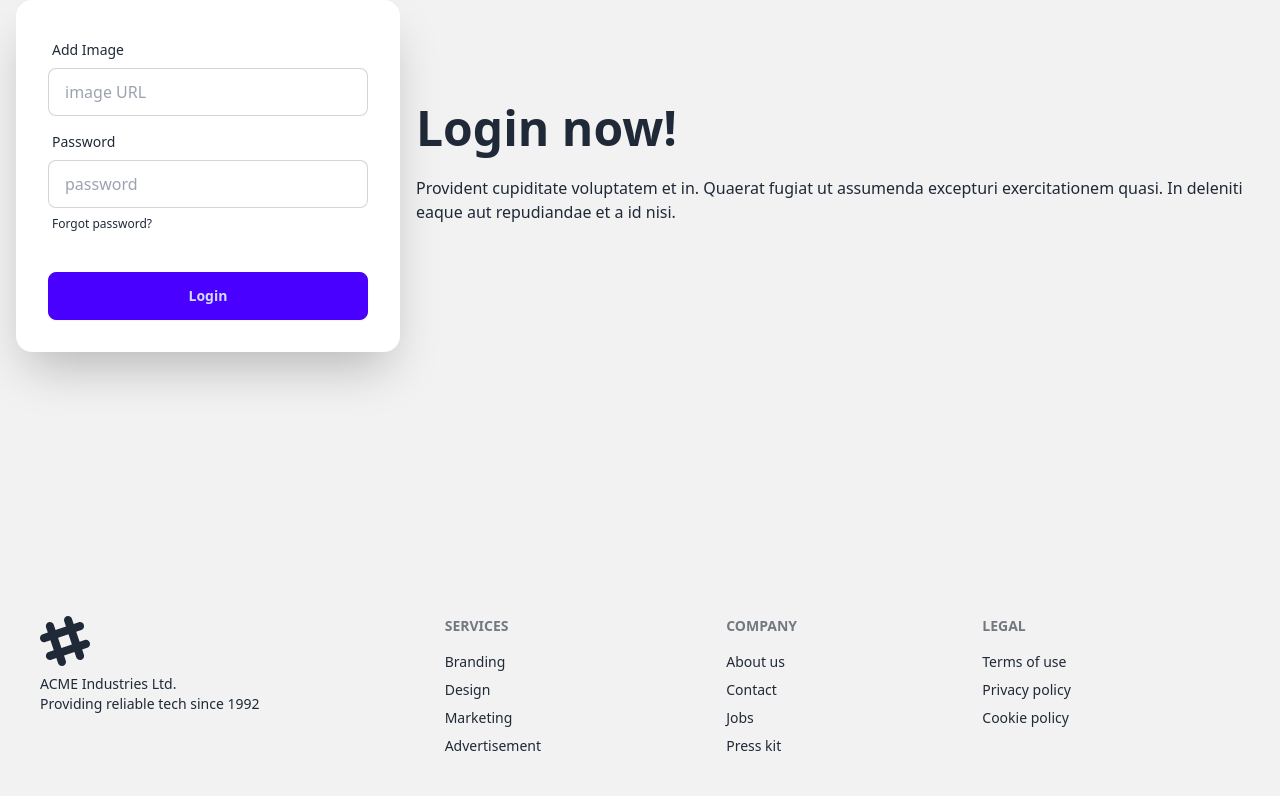
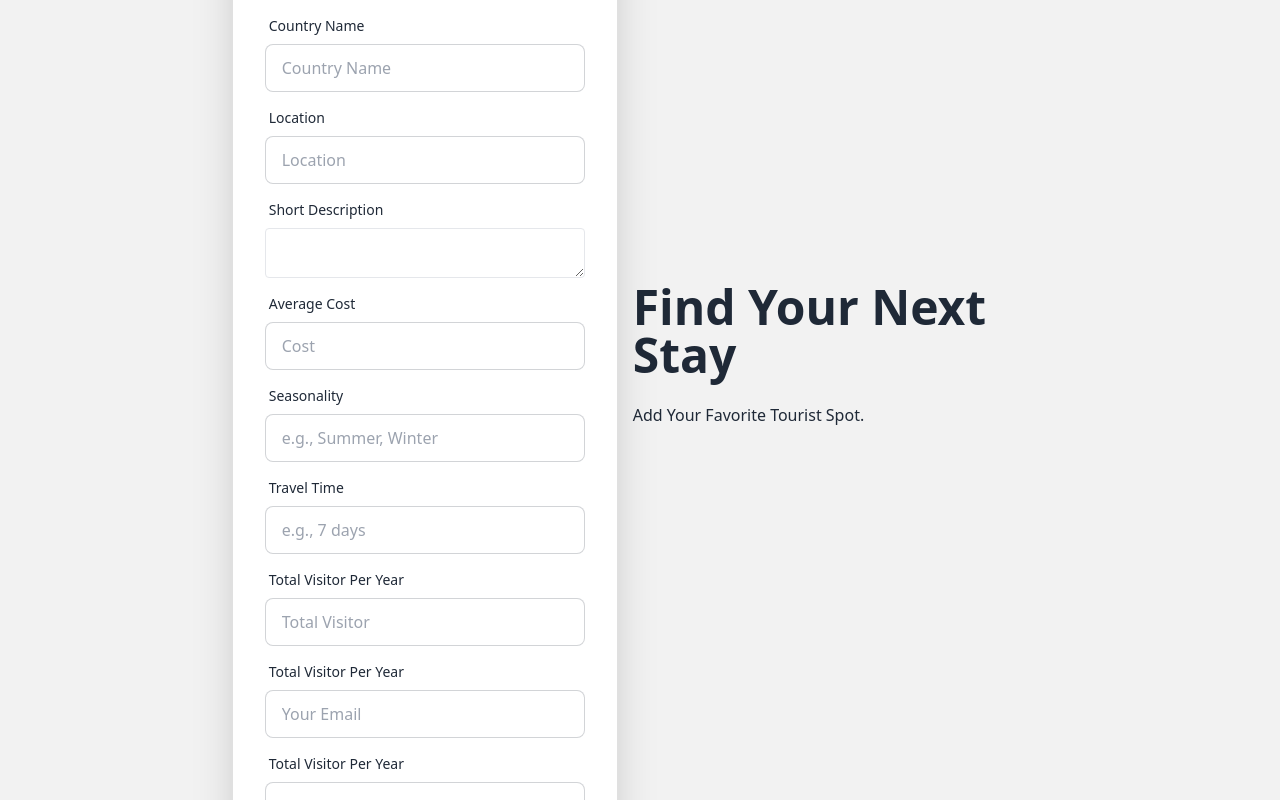
Before and after one commit to abdullah-al-mohammad/tourism-management-client, a React (Vite) app: page /addSpot in a window 1280 px wide. Shown: the part 320-1120 px from the top of the page. Built offline with nearby package versions, Linux system fonts and the light colour scheme; no server answers.

Commit message:
add spot and send data to mongodb

```diff
--- a/src/components/pages/addSpot/AddSpot.jsx
+++ b/src/components/pages/addSpot/AddSpot.jsx
@@ -1,35 +1,141 @@
 import React from 'react';
+import { useState } from 'react'
+import { CgPassword } from 'react-icons/cg';
 
 const AddSpot = () => {
+
+    // const [formData, setFormData] = useState({
+    //     url: '',
+    //     spot: '',
+    //     country: '',
+    //     location: '',
+    //     description: '',
+    //     cost: '',
+    //     season: '',
+    //     time: '',
+    //     visitor: ''
+    // });
+
+    // const handleChange = (e) => {
+    //     const { name, value } = e.target;
+    //     setFormData({
+    //         ...formData,
+    //         [name]: value
+    //     });
+    // };
+
+    const handleSubmit = (e) => {
+        e.preventDefault();
+        const form = new FormData(e.currentTarget)
+        const url = form.get('url')
+        const spot = form.get('spot')
+        const country = form.get('country')
+        const location = form.get('location')
+        const description = form.get('description')
+        const cost = form.get('cost')
+        const season = form.get('season')
+        const time = form.get('cost')
+        const visitor = form.get('visitor')
+        const email = form.get('email')
+        const password = form.get('password')
+        const touristSpotData = {url, spot, country, location, description, cost, season, time, visitor, email, password}
+        console.log("Form Data:", touristSpotData);
+        // Add form submission logic here, like saving to Firebase or Google Sheets
+        fetch('http://localhost:5000/addSpot', {
+            method: "POST",
+            headers: {
+                'content-type': 'application/json'
+            },
+            body: JSON.stringify(touristSpotData)
+        })
+        .then(res => res.json())
+        .then(data => {
+            console.log(data);
+
+        })
+
+    };
+
     return (
         <div className="hero bg-base-200 min-h-screen">
             <div className="hero-content flex-col lg:flex-row-reverse">
                 <div className="text-center lg:text-left">
-                    <h1 className="text-5xl font-bold">Login now!</h1>
+                    <h1 className="text-5xl font-bold">Find Your Next Stay</h1>
                     <p className="py-6">
-                        Provident cupiditate voluptatem et in. Quaerat fugiat ut assumenda excepturi exercitationem
-                        quasi. In deleniti eaque aut repudiandae et a id nisi.
+                        Add Your Favorite Tourist Spot.
                     </p>
                 </div>
                 <div className="card bg-base-100 w-full max-w-sm shrink-0 shadow-2xl">
-                    <form className="card-body">
+                    <form onSubmit={handleSubmit} className="card-body">
                         <div className="form-control">
                             <label className="label">
                                 <span className="label-text">Add Image</span>
                             </label>
-                            <input type="url" placeholder="image URL" className="input input-bordered" required />
+                            <input type="url" placeholder="image URL" name='url' className="input input-bordered" required />
                         </div>
                         <div className="form-control">
                             <label className="label">
-                                <span className="label-text">Password</span>
+                                <span className="label-text">Spot Name</span>
                             </label>
-                            <input type="password" placeholder="password" className="input input-bordered" required />
+                            <input type="text" placeholder="Tourist Spot Name" name='spot' className="input input-bordered" required />
+                        </div>
+                        <div className="form-control">
                             <label className="label">
-                                <a href="#" className="label-text-alt link link-hover">Forgot password?</a>
+                                <span className="label-text">Country Name</span>
                             </label>
+                            <input type="text" placeholder="Country Name" name='country' className="input input-bordered" required />
+                        </div>
+                        <div className="form-control">
+                            <label className="label">
+                                <span className="label-text">Location</span>
+                            </label>
+                            <input type="text" placeholder="Location" name='location' className="input input-bordered" required />
+                        </div>
+                        <div className="form-control">
+                            <label className="label">
+                                <span className="label-text">Short Description</span>
+                            </label>
+
+                            <textarea name='description' className='border rounded' required></textarea>
+                        </div>
+                        <div className="form-control">
+                            <label className="label">
+                                <span className="label-text">Average Cost</span>
+                            </label>
+                            <input type="number" placeholder="Cost" name='cost' className="input input-bordered" required />
+                        </div>
+                        <div className="form-control">
+                            <label className="label">
+                                <span className="label-text">Seasonality</span>
+                            </label>
+                            <input type="text" placeholder="e.g., Summer, Winter" name='season' className="input input-bordered" required />
+                        </div>
+                        <div className="form-control">
+                            <label className="label">
+                                <span className="label-text">Travel Time</span>
+                            </label>
+                            <input type="text" placeholder="e.g., 7 days" name='time' className="input input-bordered" required />
+                        </div>
+                        <div className="form-control">
+                            <label className="label">
+                                <span className="label-text">Total Visitor Per Year</span>
+                            </label>
+                            <input type="text" placeholder="Total Visitor" name='visitor' className="input input-bordered" required />
+                        </div>
+                        <div className="form-control">
+                            <label className="label">
+                                <span className="label-text">Total Visitor Per Year</span>
+                            </label>
+                            <input type="email" placeholder="Your Email" name='email' className="input input-bordered" required />
+                        </div>
+                        <div className="form-control">
+                            <label className="label">
+                                <span className="label-text">Total Visitor Per Year</span>
+                            </label>
+                            <input type="password" placeholder="Your password" name='password' className="input input-bordered" required />
                         </div>
                         <div className="form-control mt-6">
-                            <button className="btn btn-primary">Login</button>
+                            <button className="btn btn-primary">Add Tourist Spot</button>
                         </div>
                     </form>
                 </div>
--- a/src/layout/header/Header.jsx
+++ b/src/layout/header/Header.jsx
@@ -8,7 +8,7 @@ import profile from '../../assets/profile.png'
 
 const Header = () => {
     const [isOpen, setIsOpen] = useState(false)
-    const {user} = useContext(AuthContext)
+    const { user } = useContext(AuthContext)
     const links = <>
         <li>
             <NavLink to='/'>Home</NavLink>
@@ -71,10 +71,16 @@ const Header = () => {
                             />
                     }
                 </div>
+                <div className='ml-3'>
+                    {
+                        user ? <button className='btn btn-active text-red-600'>Logout</button>
+                            :
                             <div>
                                 <Link to='/login'><button className='btn btn-link'>Sign In</button></Link>
                                 <span>or</span>
                                 <Link to='/register'><button className='btn btn-link'>Register</button></Link>
+                            </div>
+                    }
                 </div>
             </div>
         </div>
```
Lines whose indentation alone changed are shown as unchanged.
